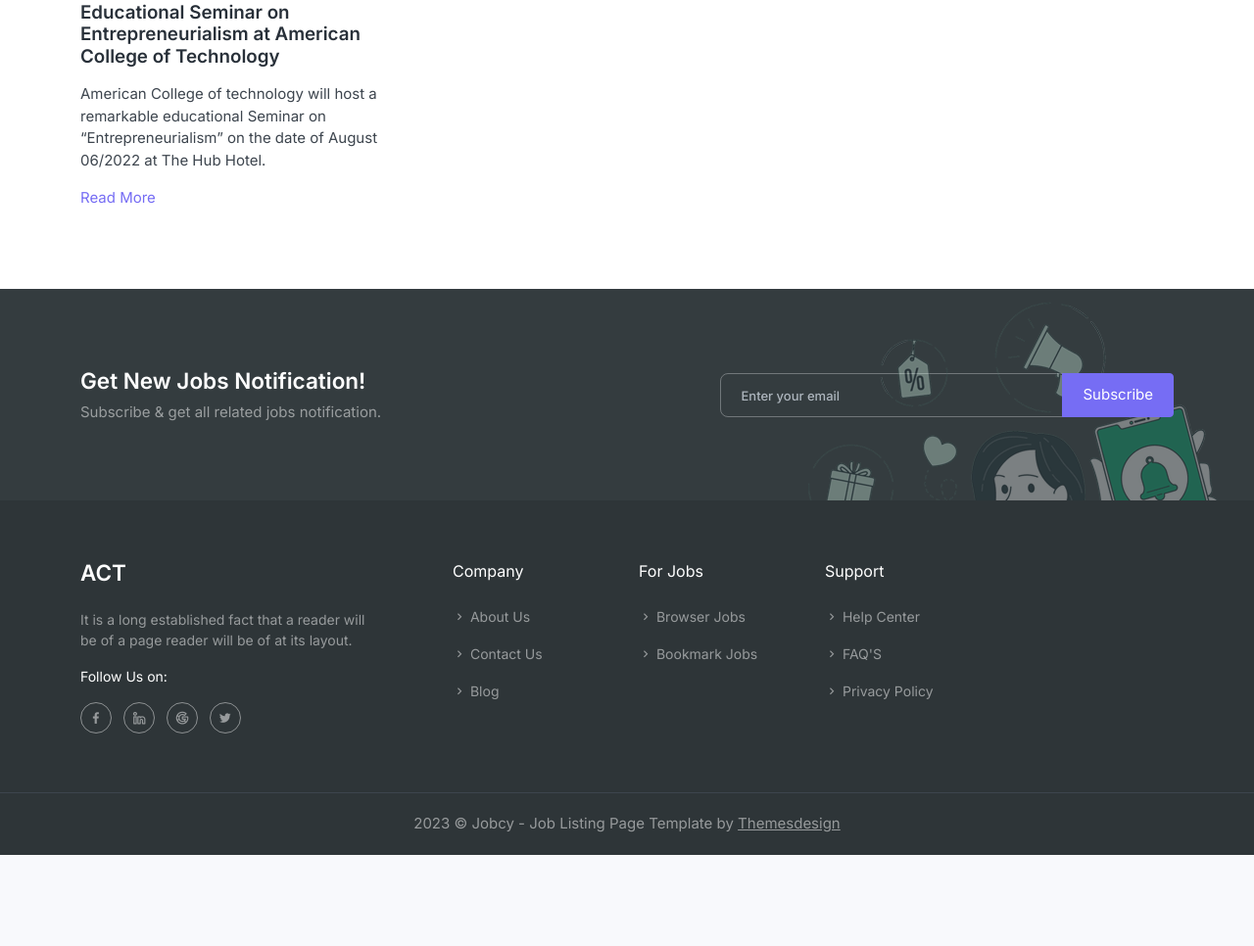
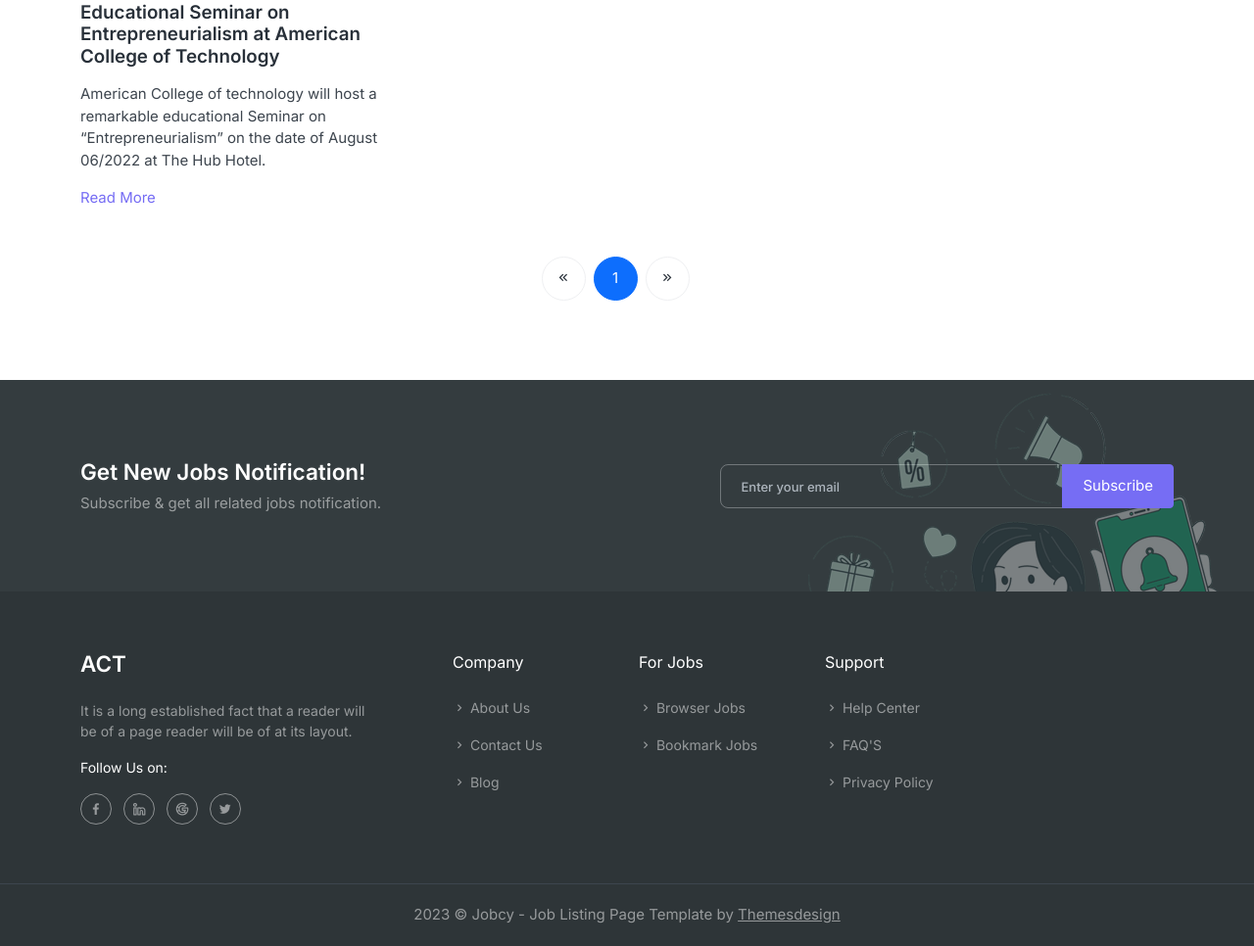
Before and after one commit to MikiyasMebrate/ACT_Recruitment_Management_system, a Django app: page /company/blog/ in a window 1280 px wide. Shown: the part 2306-3272 px from the top of the page at 98% size. Before the commit the page ends 3179 px from the top, so only its background shows below. Run offline with Django 4.2, Linux system fonts and the light colour scheme; data comes from the database, SQL or seed files in the repository; both versions use the stored data as it was after the commit; some libraries are stand-ins or nearby versions; some web fonts are replaced.

Commit message:
blog pagination solved

```diff
--- a/Company/models.py
+++ b/Company/models.py
@@ -1,15 +1,18 @@
 from django.db import models
 from django.utils.text import slugify
 from froala_editor.fields import FroalaField
-
+from unidecode import unidecode
+import datetime
 
 class Blog_Categories(models.Model):
     name = models.CharField(max_length=100)
-    slug = models.SlugField(max_length=100, unique=True,blank=True, editable=False)
+    slug = models.SlugField(max_length=200, unique=True,blank=True, editable=False)
 
     def save(self, *args, **kwargs):
-        self.slug = slugify(self.name) + '-' + self.created_at.strftime('%Y-%m-%d')
-        super(Blog_Categories, self).save(*args, **kwargs)
+        if not self.slug:
+            now = datetime.datetime.now()
+            self.slug = slugify(unidecode(self.name)) + '-' + now.strftime("%Y-%m-%d")
+        super().save(*args, **kwargs)
 
     def count_categories(self):
         return Blog.objects.filter(__type = self.name).count()
@@ -19,7 +22,7 @@ class Blog_Categories(models.Model):
 
 class Blog(models.Model):
     title = models.CharField(max_length=100)
-    slug = models.SlugField(unique=True, max_length=100, blank=True)
+    slug = models.SlugField(unique=True, max_length=200, blank=True)
     image = models.ImageField(upload_to='blog/')
     description = models.CharField(max_length=400)
     content = FroalaField()
@@ -31,8 +34,10 @@ class Blog(models.Model):
         ordering = ['-created_at', '-updated_at']
 
     def save(self, *args, **kwargs):
-     self.slug = slugify(self.title) + '-' + self.created_at.strftime('%Y-%m-%d')
-     super(Blog, self).save(*args, **kwargs)
+        if not self.slug:
+            now = datetime.datetime.now()
+            self.slug = slugify(unidecode(self.title)) + '-' + now.strftime("%Y-%m-%d %H:%M:%S")
+        super().save(*args, **kwargs)
 
     def count_comment(self):
         return Comment.objects.filter(blog = self.id).count()
--- a/Company/templates/Company/blog-details.html
+++ b/Company/templates/Company/blog-details.html
@@ -143,7 +143,7 @@
                         </div>
                         <div class="flex-grow-1 ms-sm-3">
                           <small class="float-end fs-12 text-muted"
-                            ><i class="uil uil-clock"></i> {{comment.created_at | timesince}}</small
+                            ><i class="uil uil-clock"></i> {{comment.created_at | timesince}} ago</small
                           >
                           <a href="javascript:(0)" class="primary-link"
                             ><h6 class="fs-16 mt-sm-0 mt-3 mb-0">
--- a/Company/templates/Company/blog.html
+++ b/Company/templates/Company/blog.html
@@ -10,7 +10,6 @@
   <meta name="keywords" content="" />
   <meta content="Themesdesign" name="author" />
   {% include 'include/head.html' %}
-
 
 </head>
 
@@ -139,6 +138,60 @@
               {% endfor %}
 
 
+              <div class="row">
+                <div class="col-lg-12 mt-5">
+                    <nav aria-label="Page navigation example">
+                        <ul class="pagination job-pagination mb-0 justify-content-center">
+                          {% if not blogs.has_previous %}
+                          <li class="page-item ">
+                            <a class="page-link disabled" href="">
+                                <i class="mdi mdi-chevron-double-left fs-15"></i>
+                            </a>
+                        </li>
+                        {% endif %}
+                          {% if blogs.has_previous %}
+                          <li class="page-item ">
+                            <a class="page-link" href="?page={{ blogs.previous_page_number }}">
+                                <i class="mdi mdi-chevron-double-left fs-15"></i>
+                            </a>
+                        </li>
+                          {% endif %}
+
+                          {% if blogs.has_previous %}
+                                <li class="page-item "><a class="page-link" href="?page={{ blogs.previous_page_number }}">{{ blogs.previous_page_number }}</a></li>
+                          {% endif %}
+
+                          <span class="current-page">
+                            <li class="page-item active"><a class="page-link" href="#">{{ blogs.number }}</a></li>
+                          </span>
+
+                          {% if blogs.has_next %}
+                          <li class="page-item"><a  class="page-link"  href="?page={{ blogs.next_page_number }}">{{ blogs.next_page_number }}</a></li>
+                         {% endif %}
+
+                         {% if blogs.has_next %}
+                         <li class="page-item">
+                          <a class="page-link" href="?page={{ blogs.next_page_number }}">
+                              <i class="mdi mdi-chevron-double-right fs-15"></i>
+                          </a>
+                          </li>
+                        {% endif %}
+
+                        {% if  not blogs.has_next %}
+                        <li class="page-item">
+                         <a class="page-link disabled " href="">
+                             <i class="mdi mdi-chevron-double-right fs-15"></i>
+                         </a>
+                         </li>
+                       {% endif %}
+                                <!-- End blog pagination -->
+
+                        </ul>
+                    </nav>
+                </div><!--end col-->
+            </div><!-- end row -->
+
+
 
 
             </div>
--- a/Company/views.py
+++ b/Company/views.py
@@ -1,11 +1,20 @@
-from django.shortcuts import render, HttpResponse
+from django.shortcuts import render
+from django.core.paginator import Paginator
 from .models import Blog, Comment
 from .forms import CommentForm
 # Create your views here.
 def blog(request):
+    latest_blog = Blog.objects.first()
+    blogs = Blog.objects.all().exclude(id = latest_blog.id)
+
+
+    paginator = Paginator(blogs, 9)
+    page_number = request.GET.get('page')
+    page = paginator.get_page(page_number)
+
     context = {
-        'latest_blog' : Blog.objects.first(),
-        'blogs' : Blog.objects.all()[1:]
+        'latest_blog' : latest_blog,
+        'blogs' : page
     }
     return render(request, 'Company/blog.html', context)
 
```
Also changed, not shown: db.sqlite3, media/blog/_130301868_2.flowscreens-english.png (added), media/blog/f03bed90-0600-11ee-aa08-4727df20b680.jpg (added).
